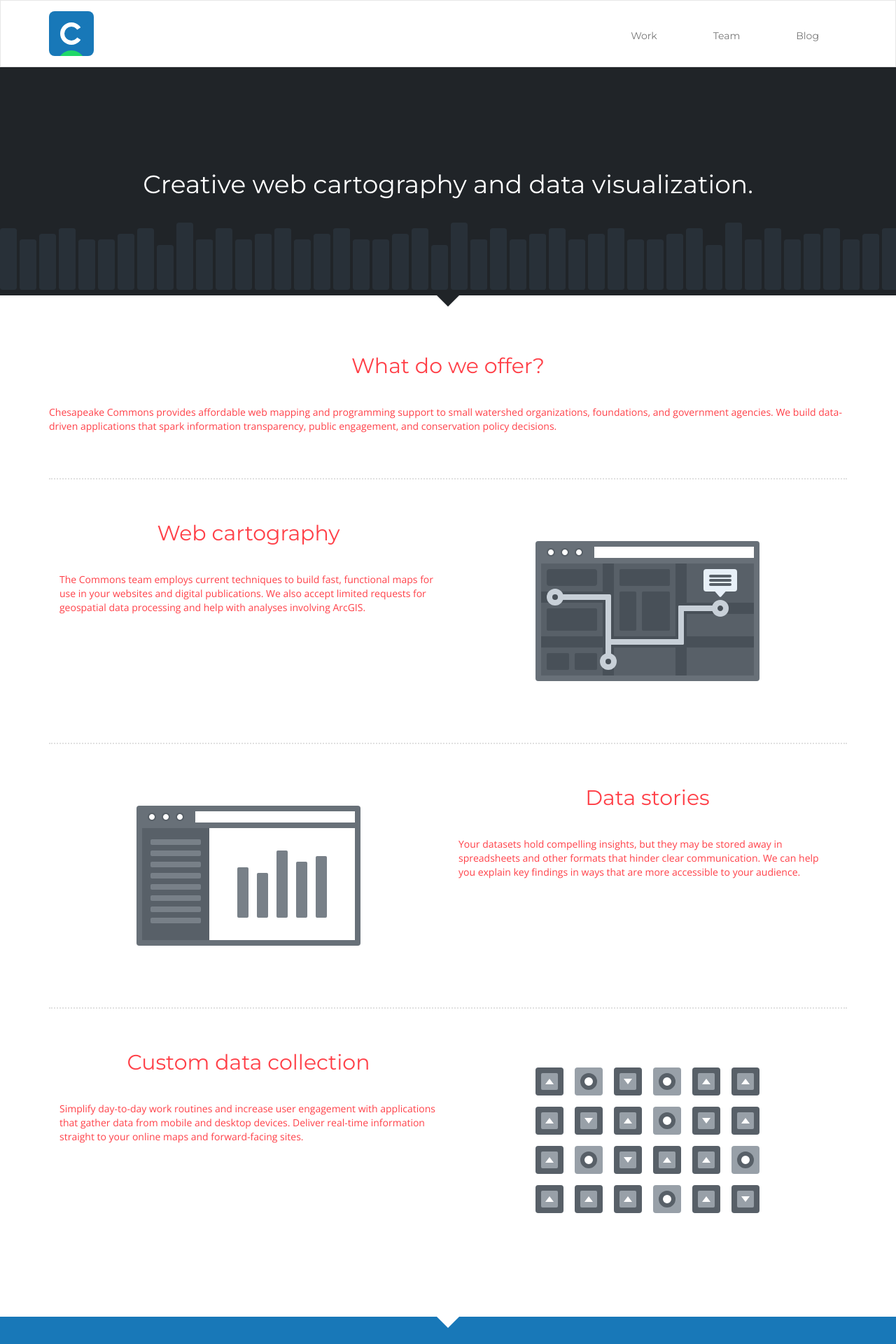
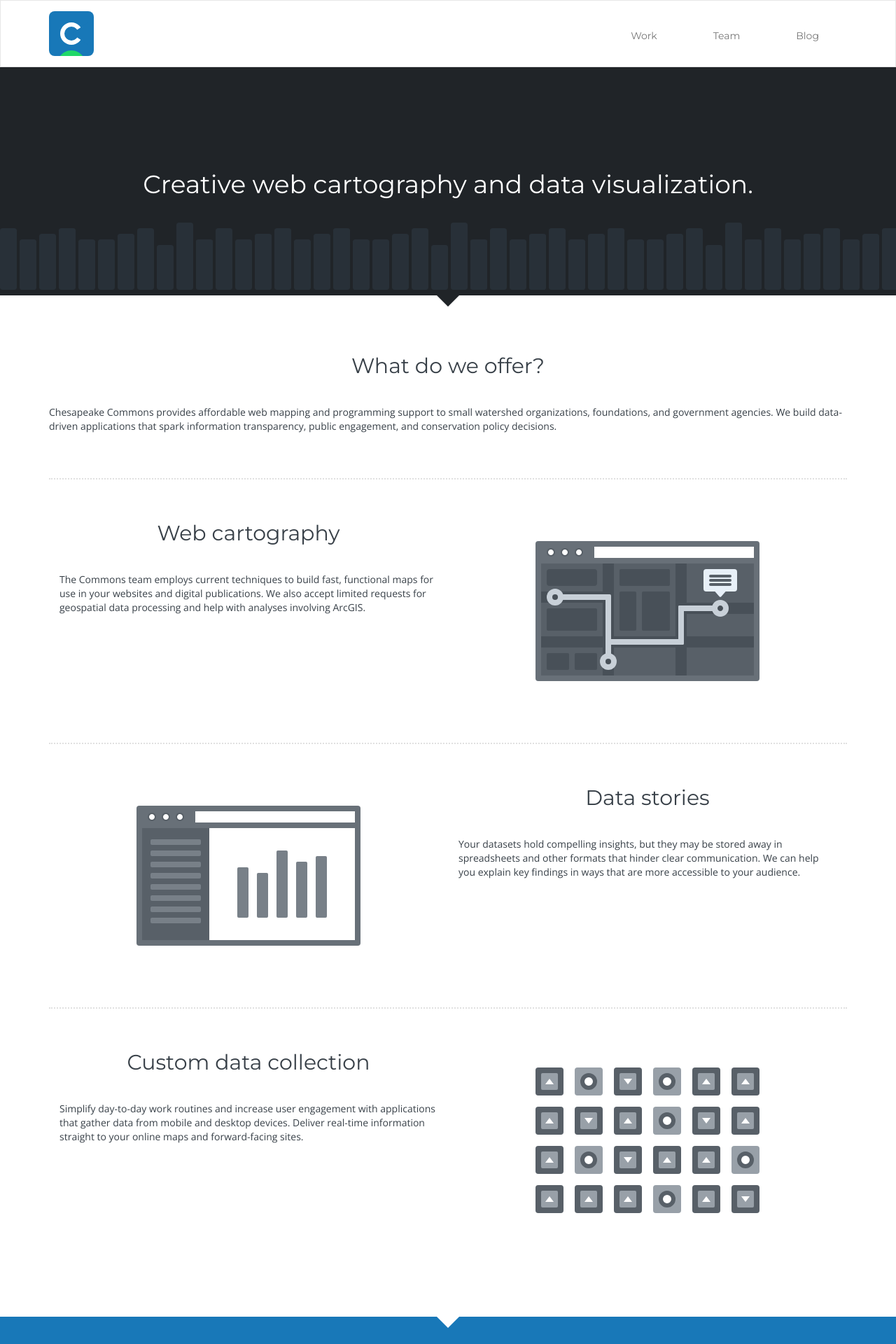
Before and after one commit to brendandm/brendandm.github.io, a Jekyll site: the page built from index.html, in a window 1280 px wide. Shown: the top 1920 px of the page at 70% size. Built offline with Jekyll 4.4.1, drawn with Linux system fonts in a browser that asks for light colours; nearby versions of some CDN libraries; Markdown is read by kramdown in place of the engine named in the settings.

Commit message:
Updated main.css

```diff
--- a/css/main.css
+++ b/css/main.css
@@ -8,7 +8,7 @@
 
 body {
 font-family: 'Open Sans', sans-serif;
-color: rgb(255,64,72);
+color: rgb(56,64,72);
 }
 
 a, a:hover, a:focus {
```
